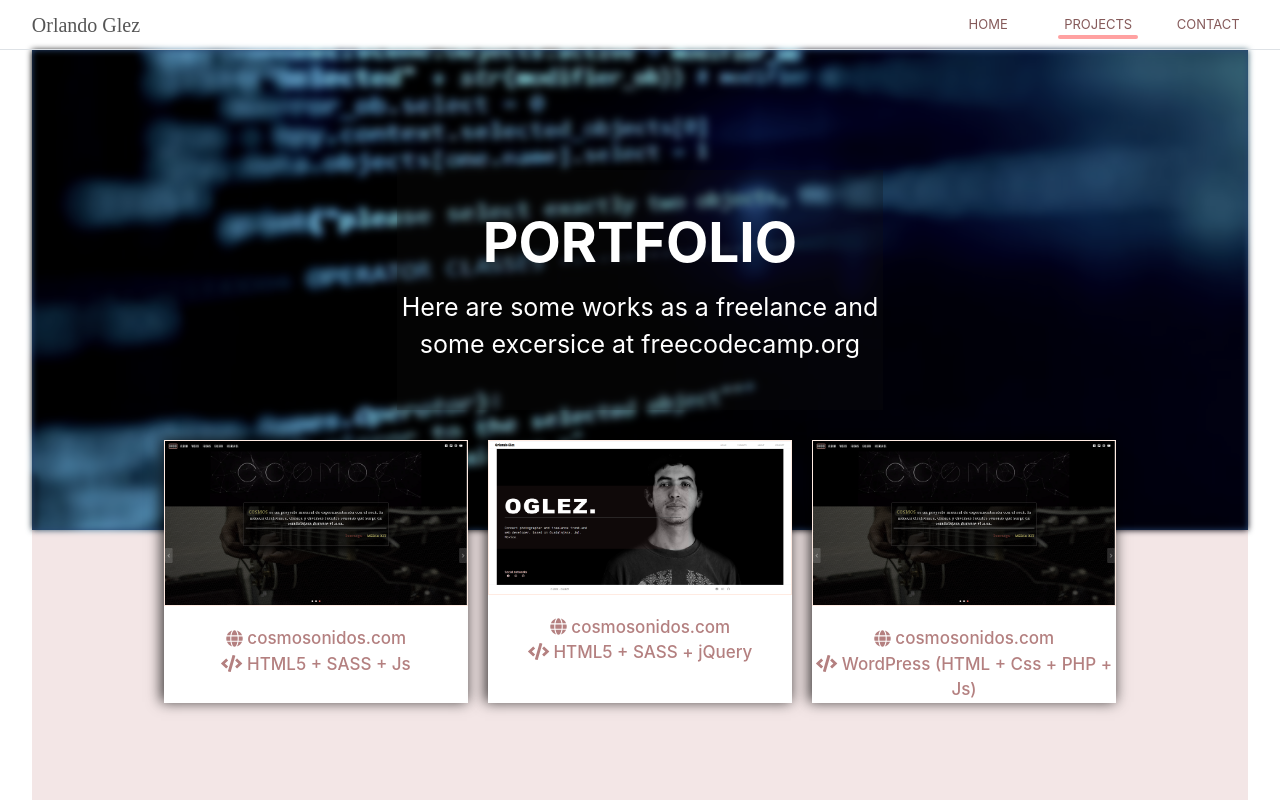
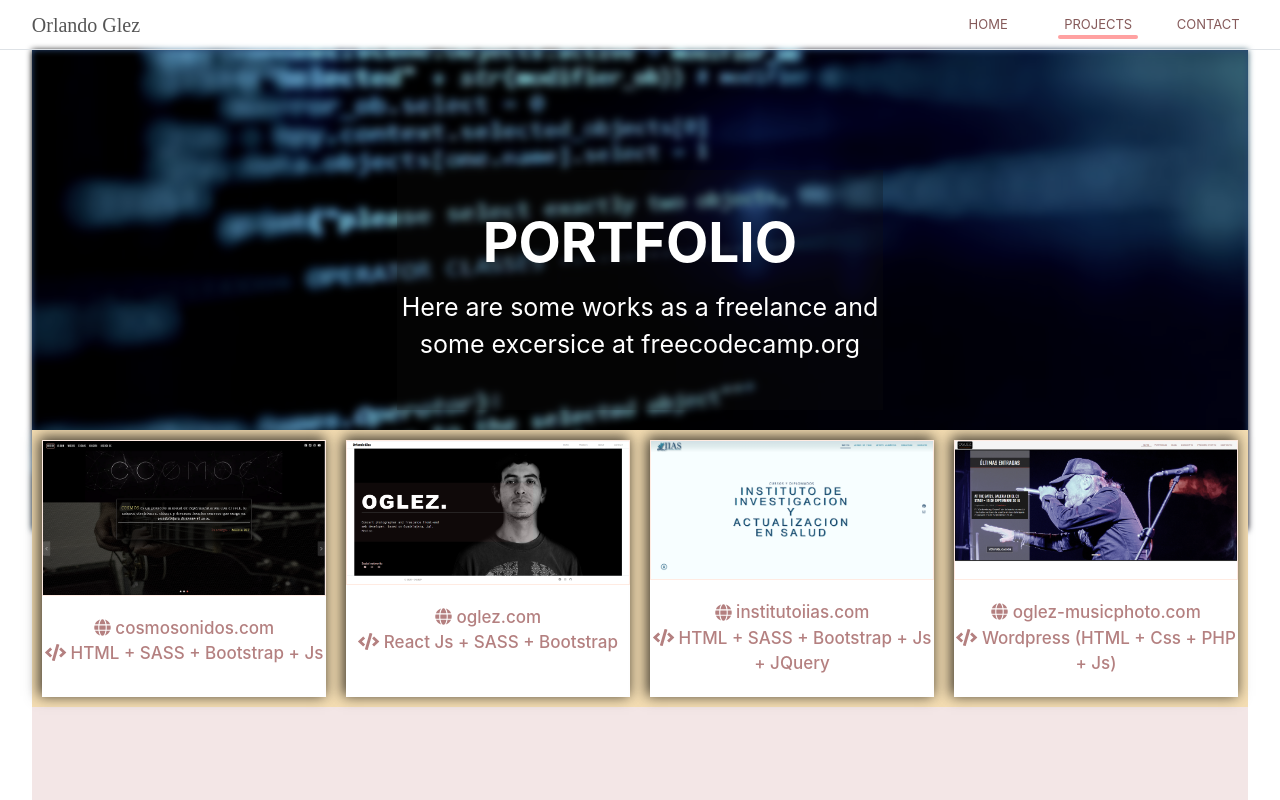
Before and after one commit to OGlezP/portafolio-web, a React (Create React App) app: page /Projects in a window 1280 px wide. Shown: the top 800 px of the page. Built offline with nearby package versions, Linux system fonts and the light colour scheme; a web font is replaced by a local one.

Commit message:
update 10/2/20

```diff
--- /dev/null
+++ b/public/freelance-projects.json
@@ -0,0 +1,28 @@
+{
+    "items": [
+        {
+            "id": 0,
+            "src": "/img/img-projects/cosmosonidos.png",
+            "title": "cosmosonidos.com",
+            "web_techonologies": "HTML + SASS + Bootstrap + Js"
+        },
+        {
+            "id": 1,
+            "src": "/img/img-projects/oglezp-portafolio.png",
+            "title": "oglez.com",
+            "web_techonologies": "React Js + SASS + Bootstrap"
+        },
+        {
+            "id": 2,
+            "src": "/img/img-projects/iias-site.png",
+            "title": "institutoiias.com",
+            "web_techonologies": "HTML + SASS + Bootstrap + Js + JQuery"
+        },
+        {
+            "id": 3,
+            "src": "/img/img-projects/oglez-music-photo.png",
+            "title": "oglez-musicphoto.com",
+            "web_techonologies": "Wordpress (HTML + Css + PHP + Js)"
+        }
+    ]
+}
--- a/public/index.html
+++ b/public/index.html
@@ -2,19 +2,18 @@
 <html lang="en">
   <head>
     <meta charset="utf-8" />
-    <link rel="icon" href="%PUBLIC_URL%/favicon.ico" />
     <meta name="viewport" content="width=device-width, initial-scale=1" />
     <meta name="theme-color" content="#000000" />
     <meta
       name="description"
       content="Web site created using create-react-app"
     />
-    <link rel="apple-touch-icon" href="%PUBLIC_URL%/logo192.png" />
+    <link rel="icon" href="/public/img/oglez.jpg">
     <!--
       manifest.json provides metadata used when your web app is installed on a
       user's mobile device or desktop. See https://developers.google.com/web/fundamentals/web-app-manifest/
     -->
-    <link rel="manifest" href="%PUBLIC_URL%/manifest.json" />
+    <!-- <link rel="manifest" href="%PUBLIC_URL%/manifest.json" /> -->
     <!--
       Notice the use of %PUBLIC_URL% in the tags above.
       It will be replaced with the URL of the `public` folder during the build.
--- a/src/App.css
+++ b/src/App.css
@@ -288,6 +288,11 @@ html {
   background-image: url("/img/title-background/contact.jpg");
 }
 
+.hidden-sect {
+  visibility: hidden;
+  opacity: 0;
+}
+
 #section-projects .projects {
   max-width: 1700px;
   position: relative;
@@ -295,10 +300,8 @@ html {
   top: -100px;
 }
 
-#section-projects .projects .row .hidden {
-  /*fade-in column effect*/
-  opacity: 0;
-  transform: translateY(20%);
+#section-projects .projects .row {
+  background-color: wheat;
 }
 
 #section-projects .projects .row .columna {
@@ -308,7 +311,6 @@ html {
   height: auto;
   margin: 10px;
   background-color: #ffffff;
-  transition: all .7s;
   position: relative;
 }
 
@@ -541,7 +543,8 @@ html {
 }
 
 .footer-first-enter {
-  animation: load-footer .5s;
+  transition: all .6s;
+  opacity: 0;
 }
 
 #footer {
@@ -549,31 +552,32 @@ html {
   height: 50px;
 }
 
-#footer #foot-cont {
+#footer .foot-cont {
   width: 96%;
   position: absolute;
   left: 2%;
   font-size: 1.5rem;
   font-weight: 500;
+  transition: all .6s;
 }
 
-#footer #foot-cont .name {
+#footer .foot-cont .name {
   height: 50px;
   display: flex;
   align-items: center;
 }
 
-#footer #foot-cont .social-icons-footer {
+#footer .foot-cont .social-icons-footer {
   font-size: 1.8rem;
   position: absolute;
   right: 0;
   top: 10px;
 }
 
-#footer #foot-cont .social-icons-footer .icons-footer {
+#footer .foot-cont .social-icons-footer .icons-footer {
   margin: 0 10px;
 }
 
-#footer #foot-cont .social-icons-footer .fa-github {
+#footer .foot-cont .social-icons-footer .fa-github {
   margin-right: 0;
 }
--- a/src/App.scss
+++ b/src/App.scss
@@ -253,6 +253,13 @@ html {
   background-image: url('/img/title-background/contact.jpg');
 }
 
+.hidden-sect {
+  visibility: hidden;
+  opacity: 0;
+  // transform: translateY(20%);
+  // transition: all .6s;
+}
+
 
 #section-projects {
   .projects {
@@ -261,11 +268,14 @@ html {
     margin: 0 auto;
     top: -100px;
     .row {
-      .hidden { /*fade-in column effect*/
-        opacity: 0;
-        transform: translateY(20%);
-        // transform: scale(0);
-      }
+      background-color: wheat;
+
+
+      // .hidden { /*fade-in column effect*/
+      //   opacity: 0;
+      //   transform: translateY(20%);
+      //   // transform: scale(0);
+      // }
       .columna {
         -webkit-box-shadow: -2px -2px 13px 1px rgba(0,0,0,0.75);
         -moz-box-shadow: -2px -2px 13px 1px rgba(0,0,0,0.75);
@@ -273,7 +283,6 @@ html {
         height: auto;
         margin: 10px;
         background-color: #ffffff;
-        transition: all .7s;
         // transition-timing-function: cubic-bezier(0, 0.97, 0.04, 1.15);
         position: relative;
         .project-info {
@@ -333,6 +342,7 @@ html {
     }
     .col-sm-3 {
     padding: 5px;
+
       img {
         width: 90%;
         height: auto;
@@ -463,18 +473,23 @@ html {
 }
 
 .footer-first-enter {
-  animation: load-footer .5s;
+  // animation: load-footer .5s;
+  transition: all .6s;
+  opacity: 0;
 }
 
 #footer {
   width: 100%;
   height: 50px;
-  #foot-cont {
+  .foot-cont {
     width: 96%;
     position: absolute;
     left: 2%;
     font-size: 1.5rem;
     font-weight: 500;
+
+  transition: all .6s;
+
     .name {
       height: 50px;
       display: flex;
--- a/src/Contact.js
+++ b/src/Contact.js
@@ -15,6 +15,8 @@ function Contact(props) {
     let prevURL = props.previousURL;
     const [toggle, set] = useState(false);
 
+    console.log("togle first", toggle);
+
     useEffect(() => {
         if ((prevURL === thisURL && !props.first) || !props.firstClicked) {
             set(true);
@@ -23,7 +25,7 @@ function Contact(props) {
                 set(false);
             }, 500)
         }
-    });
+    }, [prevURL, thisURL, props.first, props.firstClicked]);
 
     return (
         <div id="section-contact">
--- a/src/Projects.js
+++ b/src/Projects.js
@@ -1,25 +1,40 @@
-import React, { useState, useEffect, useCallback } from "react";
+import React, { useState, useEffect } from "react";
 import Container from "react-bootstrap/container";
 import Row from "react-bootstrap/Row";
 import Column from "react-bootstrap/Col";
 import { FontAwesomeIcon } from "@fortawesome/react-fontawesome";
 import { faGlobe } from "@fortawesome/free-solid-svg-icons";
 import { faCode } from "@fortawesome/free-solid-svg-icons";
-import { animated, useTrail } from 'react-spring';
+import { animated, useTrail, useTransition, useSpring, useChain } from 'react-spring';
 
 function Projects(props) {
     let thisURL = props.currentURL;
     let prevURL = props.previousURL;
     const url = "/school-projects.json";
+    const _URL_freelancer = "/freelance-projects.json"
     const [error, setError] = useState(null);
     const [items, setItems] = useState([]);
+    const [freelanceError, setFreelanceError] = useState(null);
+    const [freelanceProjects, setFreelanceProjects] = useState([]);
     const [toggle, set] = useState(true);
+    const [toggleDos, setToggleDos] = useState(true);
     const delay = ms => new Promise(res => setTimeout(res, ms));
 
-        // function imgAppearEffect(worksArray) {
-    //     worksArray.forEach(img => { img.classList.add('hidden') });
-    //     setTimeout(() => { eachImgDelay(worksArray, 300) }, 600);
+    let worksArray = [];
+    const [listaDeClases, setList] = useState(false);
+
+    // async function eachImgDelay(worksArray, delays) {
+    //     for(var x= 0; x < worksArray.length; x ++) {
+    //         worksArray[x].classList.remove('hidden');
+    //         await delay(delays);
+    //     }
     // }
+
+    function hoverEffect(e) { /*hover scale effect on column img*/
+        let element = e.target.nextSibling;
+        let card = element.querySelector('.img img');
+        card.classList.toggle('hover-image');
+    }
 
 
     async function eachImgDelay(worksArray, delays) {
@@ -29,18 +44,18 @@ function Projects(props) {
         }
     }
 
-    function hoverEffect(e) { /*hover scale effect on column img*/
-        let element = e.target.nextSibling;
-        let card = element.querySelector('.img img');
-        card.classList.toggle('hover-image');
-    }
 
-    const fetchData = useCallback(() => { //fetch data for school projects section
+    useEffect(() => {    //handles scroll to display school projects
+        let itemsLoade = false;
+
+        function fetchData () {
             fetch(url)
             .then(res => res.json())
             .then(
                 (result) => {
                     setItems(result.items);
+                    console.log('items', items);
+
                 },
                 (err) => {
                     setError(err);
@@ -48,10 +63,8 @@ function Projects(props) {
                 }
             );
             setTimeout(() => { set(false) }, 400);
-    }, url);
+        }
 
-    useEffect(() => {    //handles scroll to display school projects
-        let itemsLoade = false;
         const handleScroll = () => {
             if(!itemsLoade) {
                 itemsLoade = true;
@@ -60,20 +73,35 @@ function Projects(props) {
                 }, 100);
             }
         }
+
         window.addEventListener("scroll", handleScroll, { passive: true });
         return () => window.removeEventListener("scroll", handleScroll);
-    }, [fetchData]);
+    }, [url]);
 
+    useEffect(() => {
+            console.log('true values');
+            fetch(_URL_freelancer)
+            .then(res => res.json())
+            .then(
+                (answer) => {
+                    setFreelanceProjects(answer.items);
+                    console.log(freelanceProjects);
 
-    useEffect(() => {  //handles fade in effect on freelance works
-        let worksArray = Array.from(document.querySelectorAll('.columna'));
-        if(worksArray) {
-            if((prevURL === thisURL && !props.first) || !props.firstClick) {
-                setTimeout(() => { eachImgDelay(worksArray, 800) });
-            } else {
-                worksArray.forEach(img => { img.classList.remove('hidden') });
+                },
+                (possible_error) => {
+                    setFreelanceError(possible_error);
+                    console.warn(freelanceError);
                 }
+            );
+
+        if(props.first) {
+            if(props.firstClick) {
+                setTimeout(() => { setToggleDos(false) }, 200);
+
             }
+
+        }
+
     }, []);
 
     const trail =  useTrail(items.length, {    ////handles fade in effect on school projects
@@ -81,6 +109,13 @@ function Projects(props) {
         transform: toggle ? 'translateY(-20%)' : 'translateY(0)',
         from: {transform: 'translateY(-20%)'},
     })
+
+    const columnEffect = useTrail(freelanceProjects.length, {    ////handles fade in effect on school projects
+        opacity: toggleDos ? 0 : 1,
+        transform: toggleDos ? 'translateY(-20%)' : 'translateY(0)',
+        from: {transform: 'translateY(-20%)'},
+    })
+
 
     return (
         <div id="section-projects" >
@@ -92,57 +127,64 @@ function Projects(props) {
                 </div>
             </div>
             <div className="projects">
-                <Row className="justify-content-md-center no-gutters">
-                    <Column md='3' className="columna text-center hidden">
+                <Row className={"justify-content-md-center no-gutters"}>
+                {/* <Row className={(!props.first || !props.firstClick) ? "justify-content-md-center no-gutters hidden-sect" : "justify-content-md-center no-gutters"}> */}
+                    {
+                    (!props.first || !props.firstClick) ?
+                         columnEffect.map((props, index) => (
+                            <animated.div
+                                key={freelanceProjects[index].id}
+                                style={props}
+                                className="columna col-md text-center"
+                            >
                                 <div className='hover-layer' onMouseOver={hoverEffect} onMouseLeave={hoverEffect}></div>
                             <div className="project-info">
                                 <div className="img">
-                                <img src="img/img-projects/cosmosonidos.png" alt=""></img>
+                                    <img src={freelanceProjects[index].src} alt=""></img>
                                 </div>
                                 <div className="project-web">
                                     <FontAwesomeIcon icon={faGlobe } > </FontAwesomeIcon>
-                                <span> </span> cosmosonidos.com
+                                    <span> </span> {freelanceProjects[index].title}
                                 </div>
                                 <div className="project-tech">
                                     <FontAwesomeIcon icon={faCode}></FontAwesomeIcon>
-                                <span> </span> HTML5 + SASS + Js
+                                    <span> </span> {freelanceProjects[index].web_techonologies}
                                 </div>
 
                             </div>
-                    </Column>
-                    <Column md='3' className="columna text-center hidden">
+                            </animated.div>
+                        )) :
+
+                        freelanceProjects.map((item, index) => {
+                            return (
+                                <div
+                                className="columna col-md text-center"
+                            >
                                 <div className='hover-layer' onMouseOver={hoverEffect} onMouseLeave={hoverEffect}></div>
-                        <div  className="project-info">
+                            <div className="project-info">
                                 <div className="img">
-                                <img src="img/img-projects/oglezp-portafolio.png" alt=""></img>
+                                    <img src={item.src} alt=""></img>
                                 </div>
                                 <div className="project-web">
-                                <FontAwesomeIcon icon={faGlobe}> </FontAwesomeIcon>
-                                <span> </span> cosmosonidos.com
+                                    <FontAwesomeIcon icon={faGlobe } > </FontAwesomeIcon>
+                                    <span> </span> {item.title}
                                 </div>
                                 <div className="project-tech">
                                     <FontAwesomeIcon icon={faCode}></FontAwesomeIcon>
-                                <span> </span> HTML5 + SASS + jQuery
+                                    <span> </span> {item.web_techonologies}
+                                </div>
+
                             </div>
                             </div>
-                    </Column>
+                            )
+                        })
 
-                    <Column md='3' className="columna text-center hidden">
-                        <div className='hover-layer' onMouseOver={hoverEffect} onMouseLeave={hoverEffect}></div>
-                        <div  className="project-info">
-                            <div className="img">
-                                <img src="img/img-projects/cosmosonidos.png" alt=""></img>
-                            </div>
-                            <div className="project-web">
-                                <FontAwesomeIcon icon={faGlobe}></FontAwesomeIcon>
-                                <span> </span> cosmosonidos.com
-                            </div>
-                            <div className="project-tec">
-                                <FontAwesomeIcon icon={faCode}></FontAwesomeIcon>
-                                <span> </span> WordPress (HTML + Css + PHP + Js)
-                            </div>
-                        </div>
-                    </Column>
+
+                    }
+
+
+
+
                 </Row>
 
             </div>
@@ -166,3 +208,39 @@ function Projects(props) {
 }
 
 export default Projects;
+
+
+  // const fetchData = useCallback(() => { //fetch data for school projects section
+    //     fetch(url)
+    //     .then(res => res.json())
+    //     .then(
+    //         (result) => {
+    //             setItems(result.items);
+    //         },
+    //         (err) => {
+    //             setError(err);
+    //             console.warm(error);
+    //         }
+    //      );
+    //      setTimeout(() => { set(false) }, 400);
+    // }, [url]);
+
+    // useEffect(() => {  //handles fade in effect on freelance works
+    //     let worksArray = Array.from(document.querySelectorAll('.columna'));
+
+    //     async function eachImgDelay(worksArray, delays) {
+    //         for(var x= 0; x < worksArray.length; x ++) {
+    //             worksArray[x].classList.remove('hidden');
+    //             await delay(delays);
+    //         }
+    //     }
+
+    //     if(worksArray) {
+    //         if((prevURL === thisURL && !props.first)) {
+    //             setTimeout(() => { eachImgDelay(worksArray, 300) });
+    //         }
+    //         if (props.firstClick) {
+    //             worksArray.forEach(img => { img.classList.remove('hidden') });
+    //         }
+    //     }
+    //  }, [prevURL,props.first, props.firstClick, thisURL]);
--- a/src/components/NavElement.js
+++ b/src/components/NavElement.js
@@ -49,7 +49,7 @@ function NavElement({firstProjects, firstContact}) {
               className='nav-link'
               to="/Projects"
 
-              onClick={() => setTimeout(() => {firstProjects(true)}, 200)}
+              onClick={() => setTimeout(() => {firstProjects(true)}, 800)}
               onMouseOver={currentLocation === '/Projects' ? (() => {}) : mouseOverMenuLink}
               onMouseLeave={currentLocation === '/Projects' ? (() => {}) : mouseOverMenuLink}>
                 Projects
@@ -62,7 +62,7 @@ function NavElement({firstProjects, firstContact}) {
             className='nav-link'
             to="/Contact"
 
-            onClick={() => setTimeout(() => {firstContact(true)}, 200)}
+            onClick={() => setTimeout(() => {firstContact(true)}, 800)}
             onMouseOver={currentLocation === '/Contact' ? (() => {}) : mouseOverMenuLink}
             onMouseLeave={currentLocation === '/Contact' ? (() => {}) : mouseOverMenuLink}>
                 Contact
```
Also changed, not shown: src/App.js (+14 -8 lines), src/components/Footer.js (+11 -9 lines), src/components/HeadComponent.js (deleted, +0 -46 lines), public/img/img-projects/iias-site.png (added), public/img/img-projects/oglez-music-photo.png (added), src/App.min.css. Lines whose indentation alone changed are shown as unchanged.
